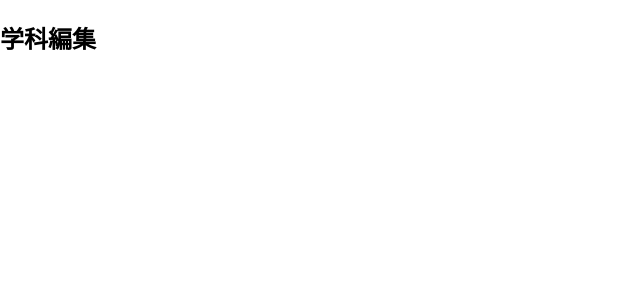
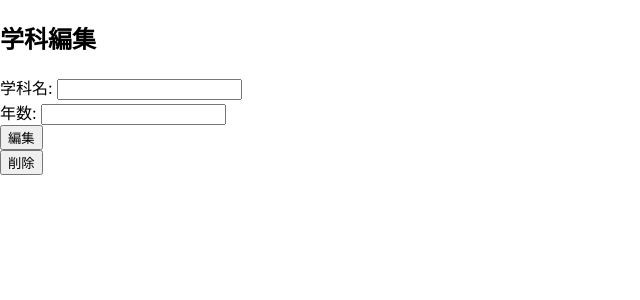
Before and after one commit to takumiTakahata/equipment_management_system, a React (Create React App) app in the folder app/: page /department_edit in a window 1280 px wide. Before the commit this address had no page. Shown: the top 300 px of the page, without its empty margins (0-640 px from the left). Built offline with nearby package versions, Linux system fonts and the light colour scheme.

Commit message:
学科の編集と削除のfetch関数を追加

```diff
--- a/app/src/components/department_edit.tsx
+++ b/app/src/components/department_edit.tsx
@@ -1,9 +1,93 @@
-function DepartmentEdit() {
+import React, { useState, useEffect } from "react";
+import { useLocation } from "react-router-dom";
+
+const DepartmentEdit = () => {
+  const location = useLocation();
+  const queryParams = new URLSearchParams(location.search);
+  const departmentId = queryParams.get("id");
+  const departmentName = queryParams.get("name");
+  const departmentYears = queryParams.get("years");
+
+  const [name, setName] = useState(departmentName || "");
+  const [years, setYears] = useState(departmentYears || "");
+
+  useEffect(() => {
+    if (departmentName) {
+      setName(departmentName);
+    }
+    if (departmentYears) {
+      setYears(departmentYears);
+    }
+  }, [departmentName, departmentYears]);
+
+  const handleNameChange = (event: React.ChangeEvent<HTMLInputElement>) => {
+    setName(event.target.value);
+  };
+
+  const handleYearsChange = (event: React.ChangeEvent<HTMLInputElement>) => {
+    setYears(event.target.value);
+  };
+  // 学科削除
+  const handleDelete = async () => {
+    try {
+      const response = await fetch(
+        `http://127.0.0.1:8000/api/department/${departmentId}/`,
+        {
+          method: "DELETE",
+        }
+      );
+      if (response.ok) {
+        const data = await response.json();
+        console.log("削除成功:", data);
+      } else {
+        console.error("削除失敗:", response.statusText);
+      }
+    } catch (error) {
+      console.error("削除失敗:", error);
+    }
+  };
+
+  const handleSubmit = async (event: React.FormEvent) => {
+    event.preventDefault();
+    try {
+      const response = await fetch(
+        `http://127.0.0.1:8000/api/department/${departmentId}/`,
+        {
+          method: "PUT",
+          headers: {
+            "Content-Type": "application/json",
+          },
+          body: JSON.stringify({ name, course_year: years }),
+        }
+      );
+      if (!response.ok) {
+        throw new Error("Failed to update department");
+      }
+
+      const data = await response.json();
+      console.log("Department updated successfully:", data);
+    } catch (error) {
+      console.error("An error occurred while updating the department", error);
+    }
+  };
+
   return (
     <div>
       <h2>学科編集</h2>
+      <form onSubmit={handleSubmit}>
+        <div>
+          <label>学科名: </label>
+          <input type="text" value={name} onChange={handleNameChange} />
+        </div>
+        <div>
+          <label>年数: </label>
+          <input type="text" value={years} onChange={handleYearsChange} />
+        </div>
+        <button type="submit">編集</button>
+      </form>
+      <button onClick={handleDelete}>削除</button>
     </div>
   );
-}
+};
 
 export default DepartmentEdit;
```
